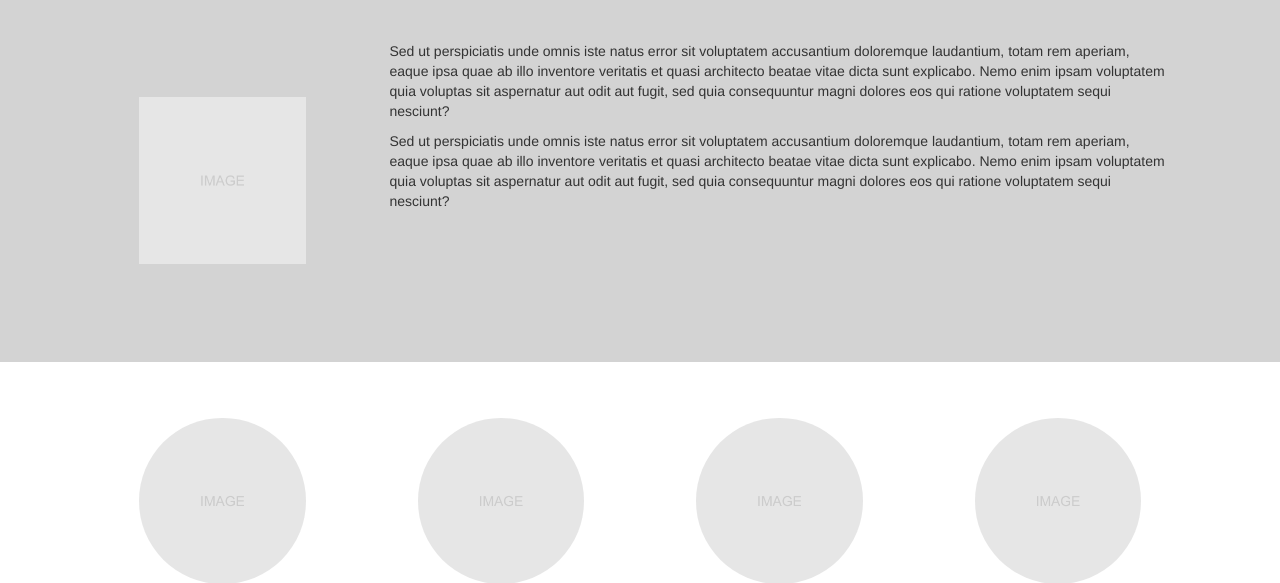
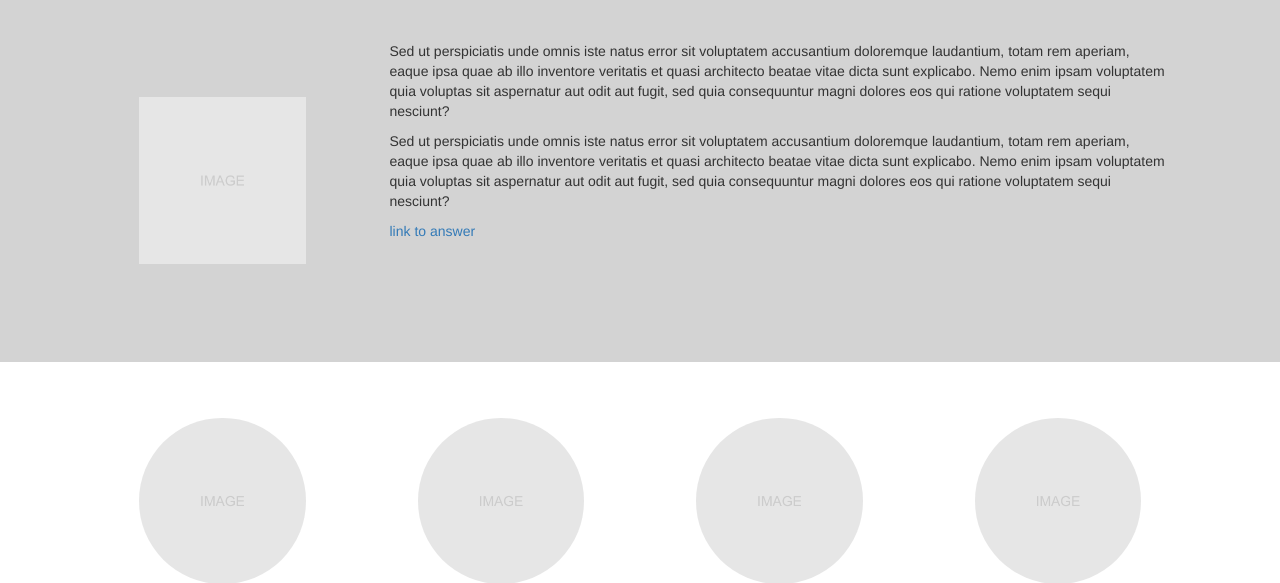
Before and after one commit to MartyBonacci/bootstrapchallenge, a PHP site: page / in a window 1280 px wide. Shown: the part 486-1069 px from the top of the page. Run offline with PHP 8.4, Linux system fonts and the light colour scheme; some libraries are stand-ins or nearby versions.

Commit message:
added link to answer

```diff
--- a/index.php
+++ b/index.php
@@ -96,7 +96,7 @@
 						<p>Sed ut perspiciatis unde omnis iste natus error sit voluptatem accusantium doloremque laudantium,
 							totam rem aperiam, eaque ipsa quae ab illo inventore veritatis et quasi architecto beatae vitae
 							dicta sunt explicabo. Nemo enim ipsam voluptatem quia voluptas sit aspernatur aut odit aut fugit,
-							sed quia consequuntur magni dolores eos qui ratione voluptatem sequi nesciunt?</p>
+							sed quia consequuntur magni dolores eos qui ratione voluptatem sequi nesciunt?</p><a href="https://github.com/rlewis2892/bootstrap-challenge-answer">link to answer</a>
 					</div>
 				</div>
 			<div class="container-fluid">
```
